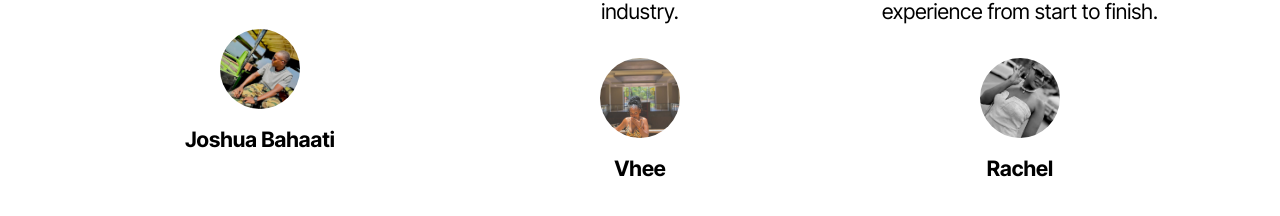
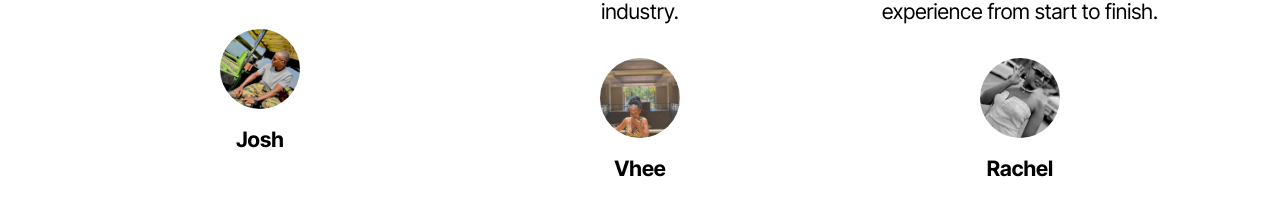
Before and after one commit to Eugikats/haatiglassware.github.io, a plain HTML site: page index.html in a window 1280 px wide. Shown: the part 3858-4074 px from the top of the page. Drawn offline with Linux system fonts and the light colour scheme; files whose address does not match are found by name.

Commit message:
Changed Joshua Bahaati to Josh

```diff
--- a/index.html
+++ b/index.html
@@ -1226,7 +1226,7 @@
 							<img src="./assets/photos/Joshua.jpg" alt="Joshua" data-slide-to="0" data-bs-slide-to="0">
 						</div>
 						<h5 class="card-title mbr-fonts-style display-7">
-							<strong>Joshua Bahaati</strong>
+							<strong>Josh</strong>
 						</h5>
 					</div>
 				</div>
```
